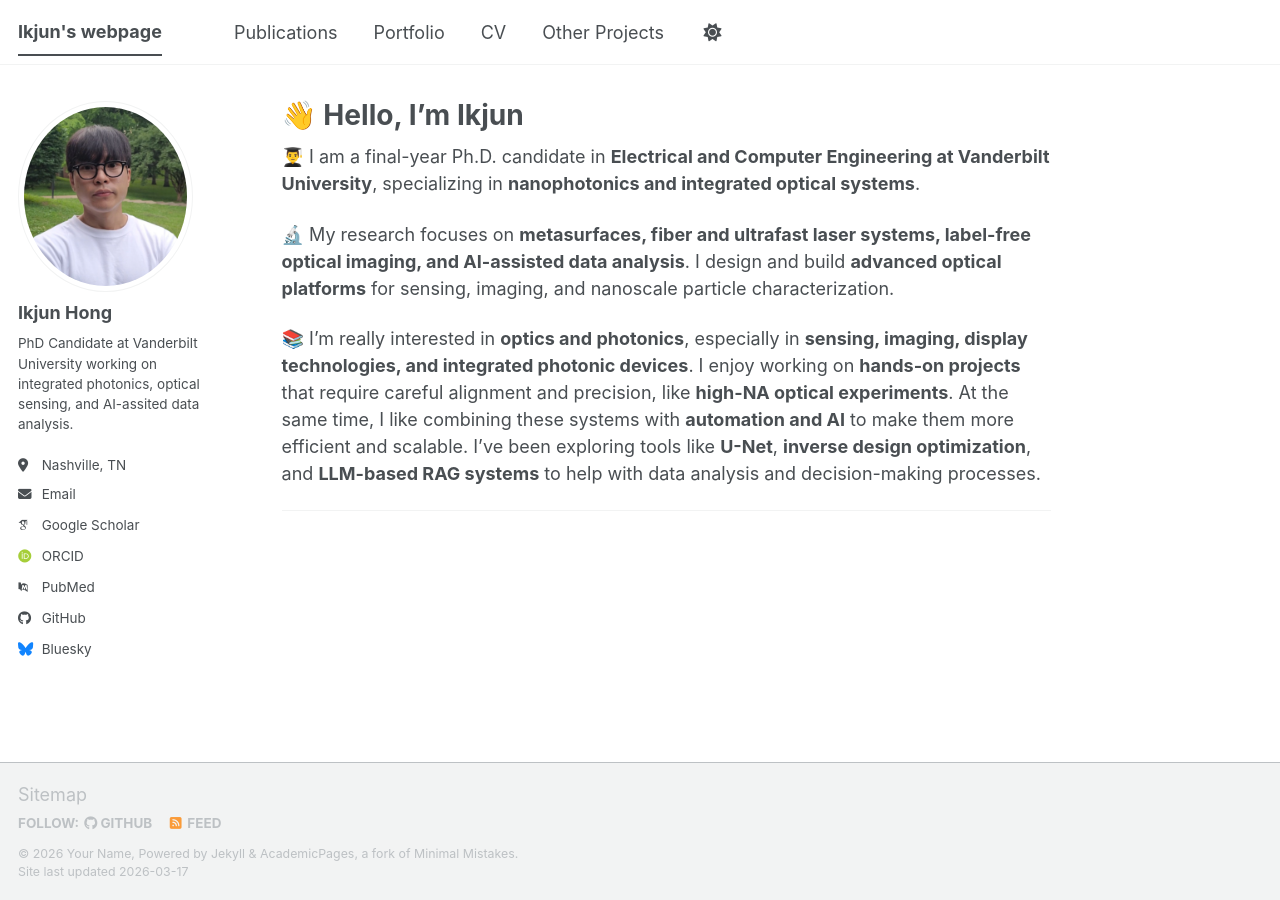
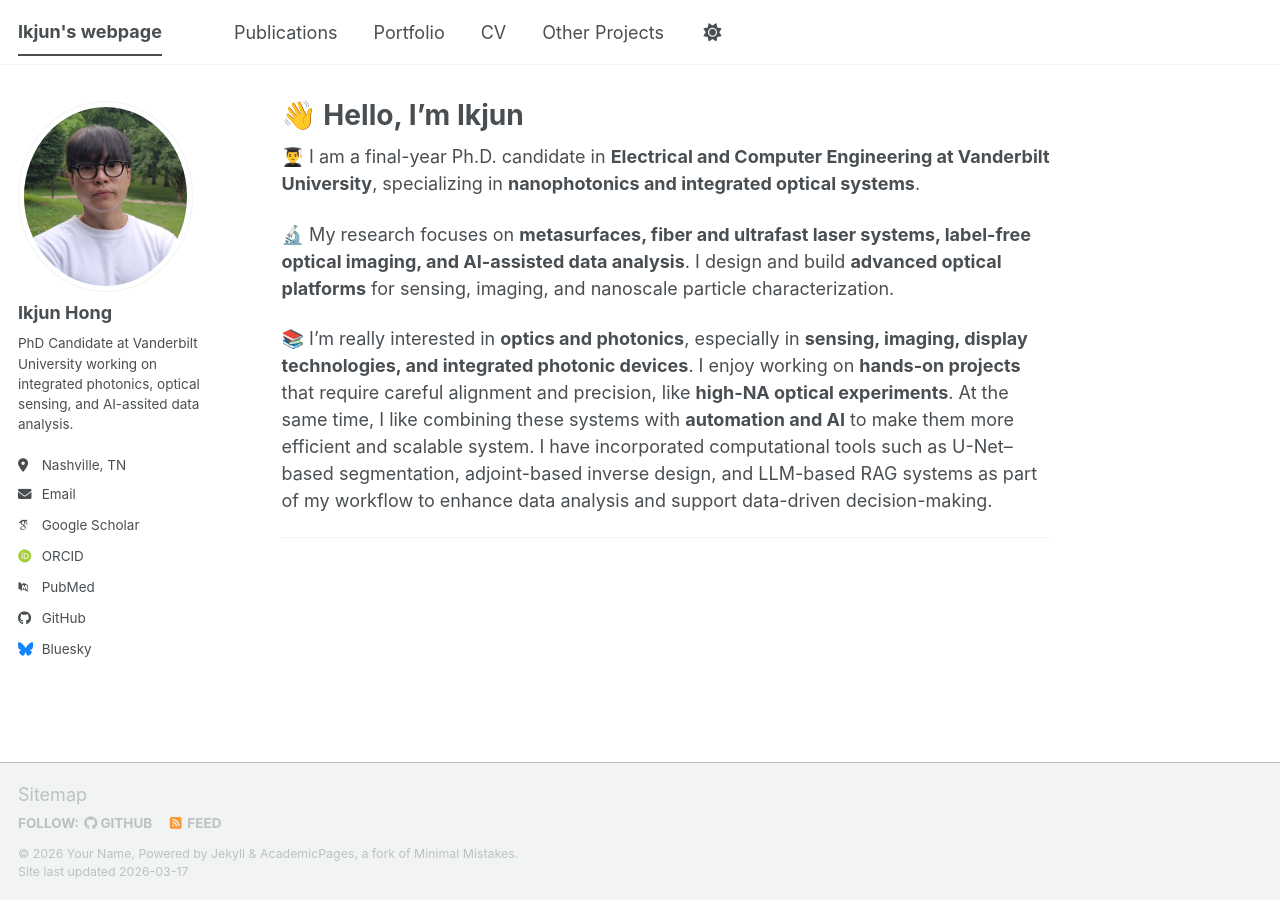
Before and after one commit to IkjunHong-beep/ikjunhong-beep.github.io, a Jekyll site: the page built from _pages/about.md, in a window 1280 px wide. Built offline with Jekyll 4.4.1, drawn with Linux system fonts in a browser that asks for light colours; some web fonts are replaced; a script bundle is joined from its source files by our own code; library files that are not in the unit come from our copies.

Commit message:
Update about.md

```diff
--- a/_pages/about.md
+++ b/_pages/about.md
@@ -11,6 +11,6 @@ redirect_from:
 
 🔬 My research focuses on **metasurfaces, fiber and ultrafast laser systems, label-free optical imaging, and AI-assisted data analysis**. I design and build **advanced optical platforms** for sensing, imaging, and nanoscale particle characterization.
 
-📚 I’m really interested in **optics and photonics**, especially in **sensing, imaging, display technologies, and integrated photonic devices**. I enjoy working on **hands-on projects** that require careful alignment and precision, like **high-NA optical experiments**. At the same time, I like combining these systems with **automation and AI** to make them more efficient and scalable. I’ve been exploring tools like **U-Net**, **inverse design optimization**, and **LLM-based RAG systems** to help with data analysis and decision-making processes.
+📚 I’m really interested in **optics and photonics**, especially in **sensing, imaging, display technologies, and integrated photonic devices**. I enjoy working on **hands-on projects** that require careful alignment and precision, like **high-NA optical experiments**. At the same time, I like combining these systems with **automation and AI** to make them more efficient and scalable system. I have incorporated computational tools such as U-Net–based segmentation, adjoint-based inverse design, and LLM-based RAG systems as part of my workflow to enhance data analysis and support data-driven decision-making.
 
 ---
```
